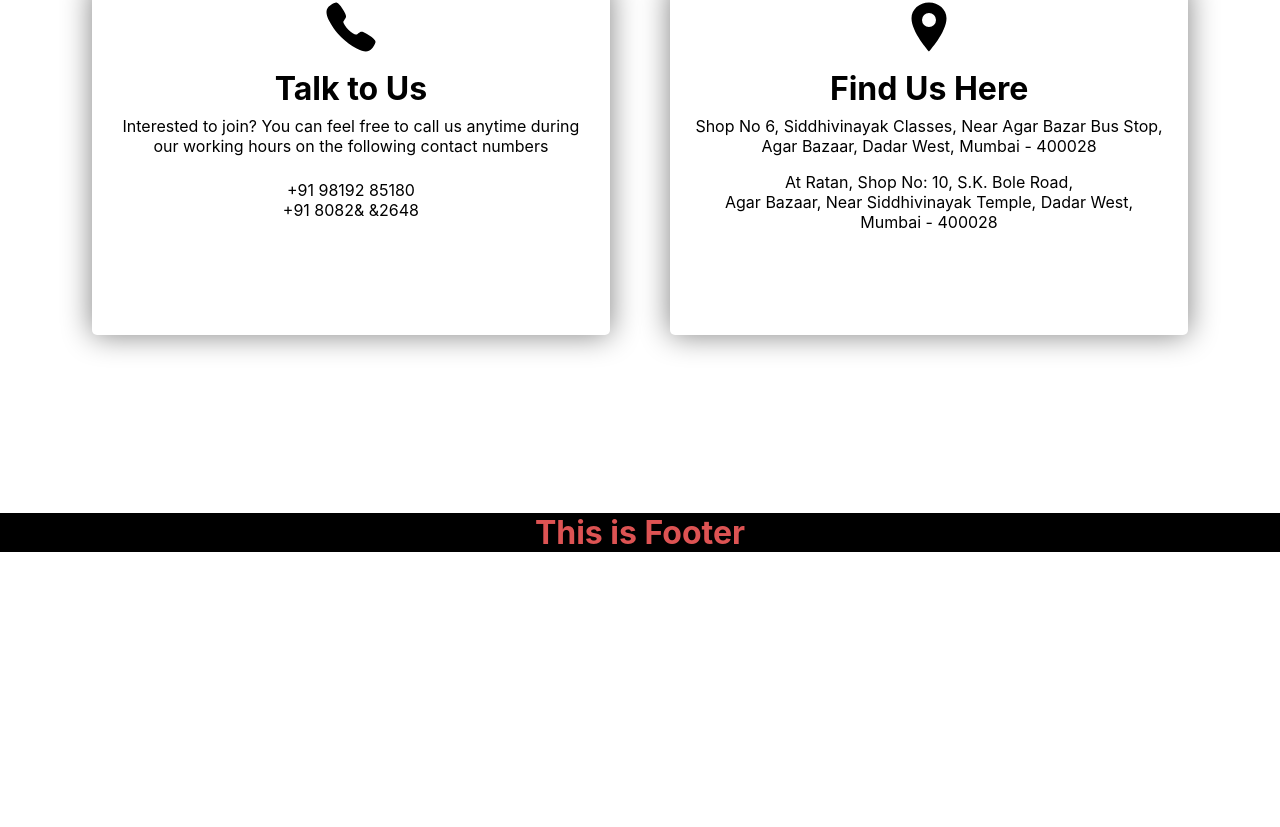
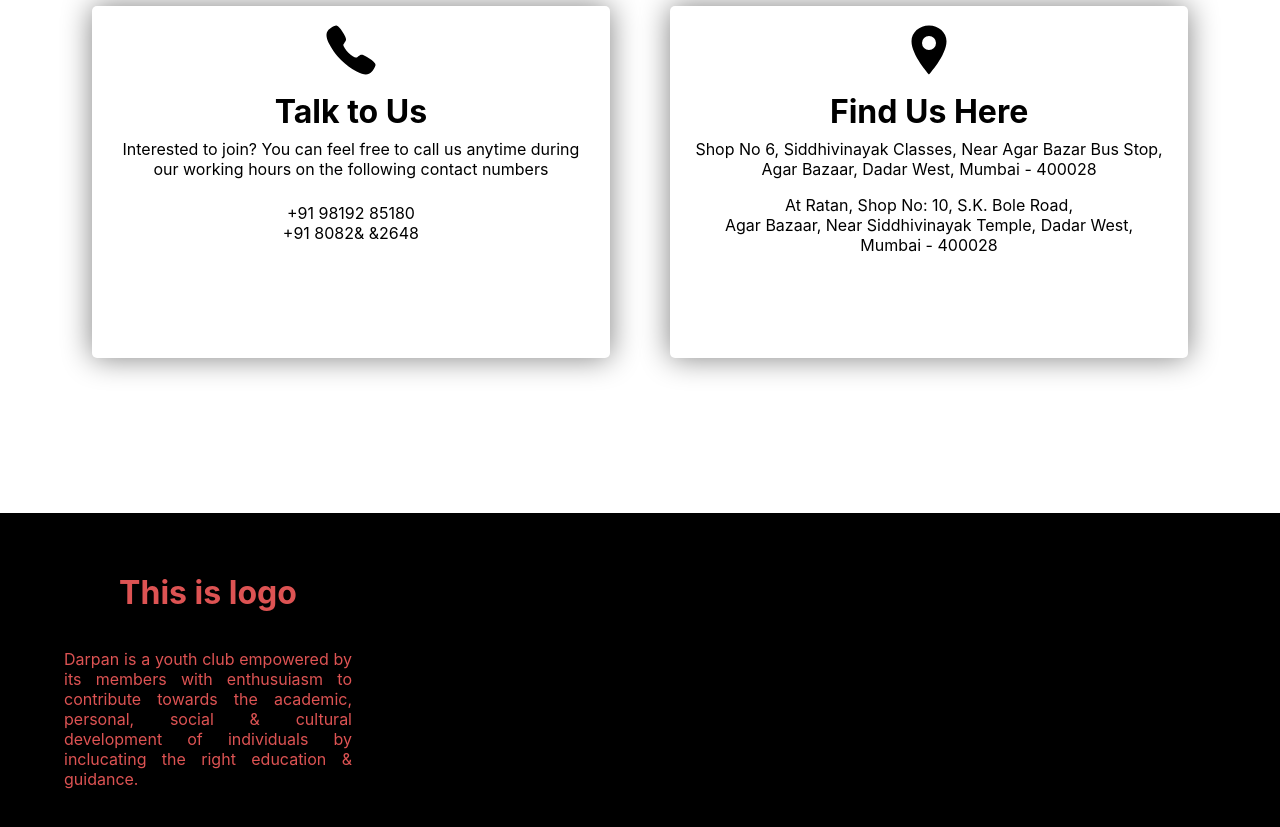
Before and after one commit to Hritik108/siddhivinayak, a React (Create React App) app: page /contact in a window 1280 px wide. Shown: the part 237-1064 px from the top of the page. Before the commit the page ends 800 px from the top, so only its background shows below. Built offline with nearby package versions, Linux system fonts and the light colour scheme.

Commit message:
Make changes in this footer

```diff
--- a/src/assets/css/contact.css
+++ b/src/assets/css/contact.css
@@ -10,7 +10,7 @@
   display: flex;
   justify-content: center;
   align-items: center;
-  margin-top: 100px;
+  height: 750px;
 }
 .contact-body {
   width: 100%;
--- a/src/assets/css/footer.css
+++ b/src/assets/css/footer.css
@@ -1,15 +1,19 @@
-footer{
-  position: absolute;
-  bottom: 0;
-  width: 100%;
-  height: 50px;
-}
 footer h1 {
   margin: 0;
 }
-
 .footerContainer {
   background-color: black;
-  /* height: 100%; */
+  padding: 3% 5%;
   color: #dd5353;
+  margin: auto;
+  display: flex;
+  flex-wrap: wrap;
+  box-sizing: border-box;
 }
+.footerLogo {
+  width: 25%;
+}
+.footerLogo p {
+  text-align: justify;
+  float: left;
+}
--- a/src/components/footer/footer.js
+++ b/src/components/footer/footer.js
@@ -1,15 +1,24 @@
 import React, { Component } from "react";
 import "../../assets/css/footer.css";
 
-class Footer extends Component {
+class Footer extends React.Component {
   render() {
     return (
-      <footer>
-        <div className="footerContainer">
-          <h1>This is Footer</h1>
+      <div className="footerContainer">
+        <div className="footerContent">
+          <div className="footerLogo">
+            <h1>This is logo</h1>
+            <p>
+              Darpan is a youth club empowered by its members with enthusuiasm
+              to contribute towards the academic, personal, social & cultural
+              development of individuals by inclucating the right education &
+              guidance.
+            </p>
+          </div>
         </div>
-      </footer>
+      </div>
     );
   }
 }
+
 export default Footer;
```
